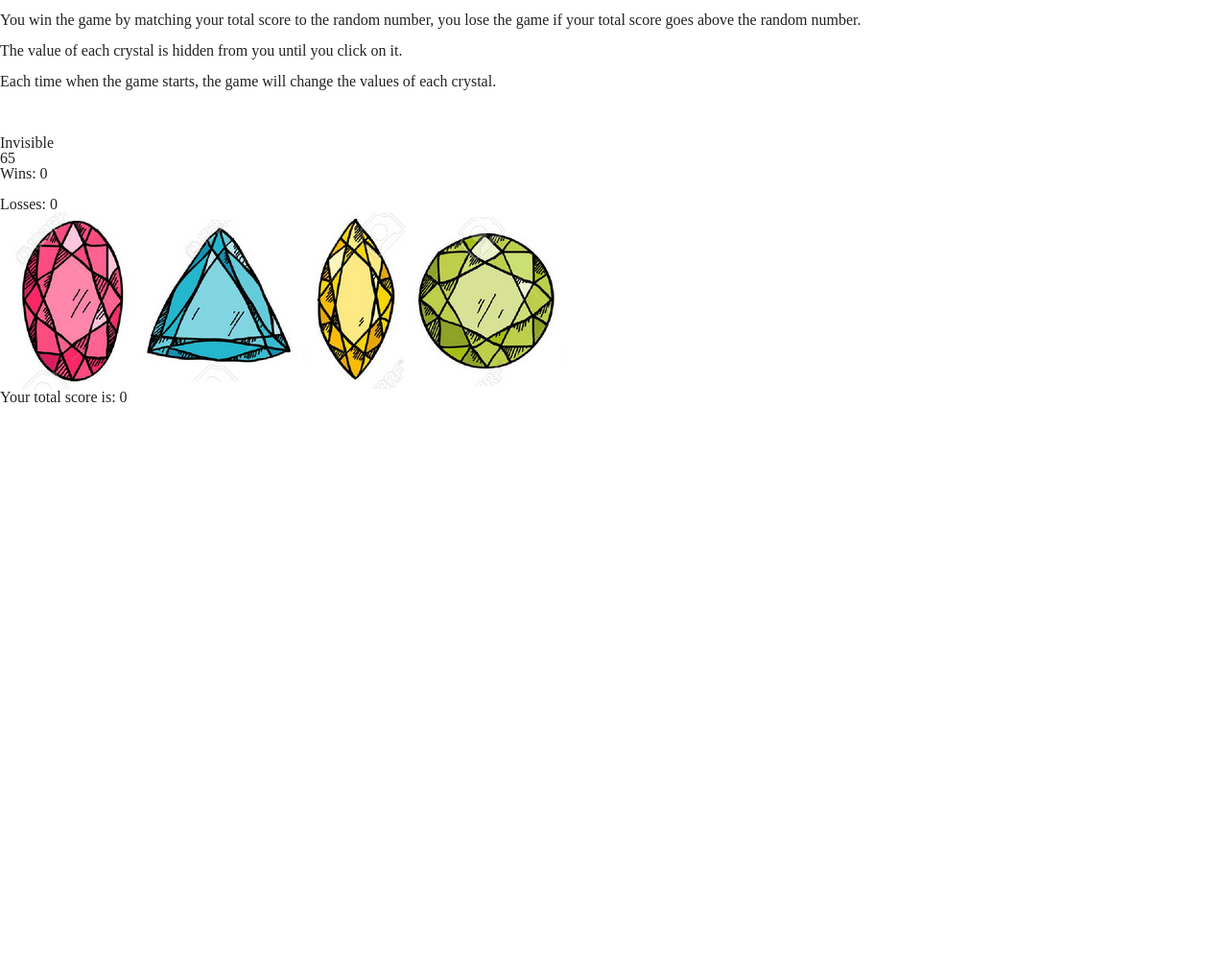
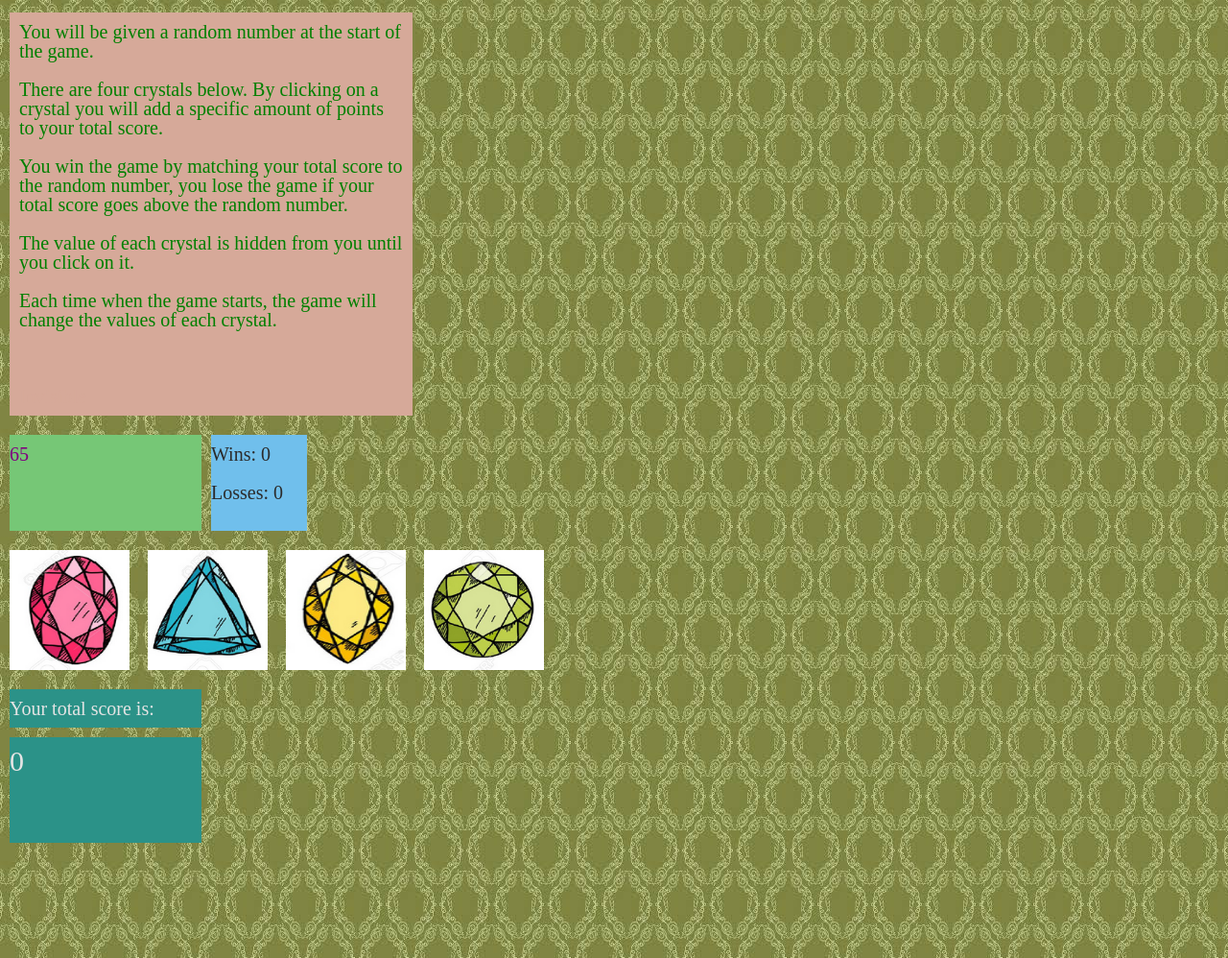
Before and after one commit to gknafey/unit-4-game, a plain HTML site: page index.html in a window 1280 px wide. Shown: the part 67-1065 px from the top of the page at 96% size. Before the commit the page ends 800 px from the top, so only its background shows below. Drawn offline with nearby package versions, Linux system fonts and the light colour scheme.

Commit message:
coded the style.css files and added some tags to the index.html files for the style.css

```diff
--- a/assets/css/style.css
+++ b/assets/css/style.css
@@ -0,0 +1,85 @@
+body {
+    background: url(../images/interlace.png);
+    display: flex;
+    flex-direction: column;
+}
+
+#title {
+    background-color: rgb(168, 83, 51);
+    color: rgb(207, 207, 207);
+    font-size: 30px;
+    font: bold;
+    padding: 10px;
+    width:250px;
+    margin: 10px 0px 10px 10px;
+}
+
+#textBox {
+    background-color: rgb(214, 169, 153);
+    color: green;
+    font-size: 20px;
+    font: bold;
+    padding: 10px;
+    width: 400px;
+    margin: 10px 0px 10px 10px;
+}
+
+#invis {
+    color: rgb(214, 169, 153);
+}
+
+.picture {
+    width: 125px;
+    height: 125px;
+    margin: 10px 5px 10px 10px;
+    position: relative;
+    top: -110px;
+}
+
+#randomNumber {
+    background-color: rgb(118, 199, 118);
+    color: purple;
+    font-size: 20px;
+    font: bolder;
+    padding: 10px 0px 70px 0px;
+    width: 200px;
+    margin: 10px 10px 10px 10px;
+}
+
+#winsand {
+    background-color: rgb(112, 191, 236);
+    color: rgb(43, 43, 43);
+    font-size: 20px;
+    font: bolder;
+    padding: 10px 0px 30px 0px;
+    width: 100px;
+    margin: 10px 10px 10px 10px;
+    position: relative;
+    right: -210px;
+    top: -110px;
+}
+
+#tots {
+    background-color: rgb(43, 146, 136);
+    color: rgb(228, 228, 228);
+    font-size: 20px;
+    font: bolder;
+    padding: 10px 0px 10px 0px;
+    width: 200px;
+    margin: 10px 10px 5px 10px;
+    position: relative;
+    top: -110px;
+}
+
+#tots2 {
+    background-color: rgb(43, 146, 136);
+    color: rgb(228, 228, 228);
+    font-size: 30px;
+    font: bolder;
+    padding: 10px 0px 70px 0px;
+    width: 200px;
+    margin: 5px 10px 10px 10px;
+    position: relative;
+    top: -110px;
+
+}
--- a/index.html
+++ b/index.html
@@ -29,7 +29,7 @@
         <div id="randomNumber">
         <!-- var randomNumber , needs math.random and all that-->
         </div>
-        <div>
+        <div id="winsand">
             <p>
                 Wins: <span id="win"></span><br><br>
                 Losses: <span id="loss"></span>
@@ -40,18 +40,18 @@
 <div>
     <div>
         <div>
-        <img id="red" src="./assets/images/red.PNG">
-        <img id="blue" src="./assets/images/blue.PNG">
-        <img id="yellow" src="./assets/images/yellow.PNG">
-        <img id="green" src="./assets/images/green.PNG">
+        <img id="red" class="picture" src="./assets/images/red.PNG">
+        <img id="blue" class="picture" src="./assets/images/blue.PNG">
+        <img id="yellow" class="picture" src="./assets/images/yellow.PNG">
+        <img id="green" class="picture" src="./assets/images/green.PNG">
         </div>
     </div>
 </div>
-<div>
-    <p>Your total score is: <span id="total"></span></p>
+<div id="tots">
+        <p>Your total score is: </p>
 </div>
-<div>
-<!-- var totalScore here -->
+<div id="tots2">
+        <p><span id="total"></span></p>
 </div>
 
 
```
Also changed, not shown: assets/images/interlace.PNG (added), assets/images/interlaced.png (added).
